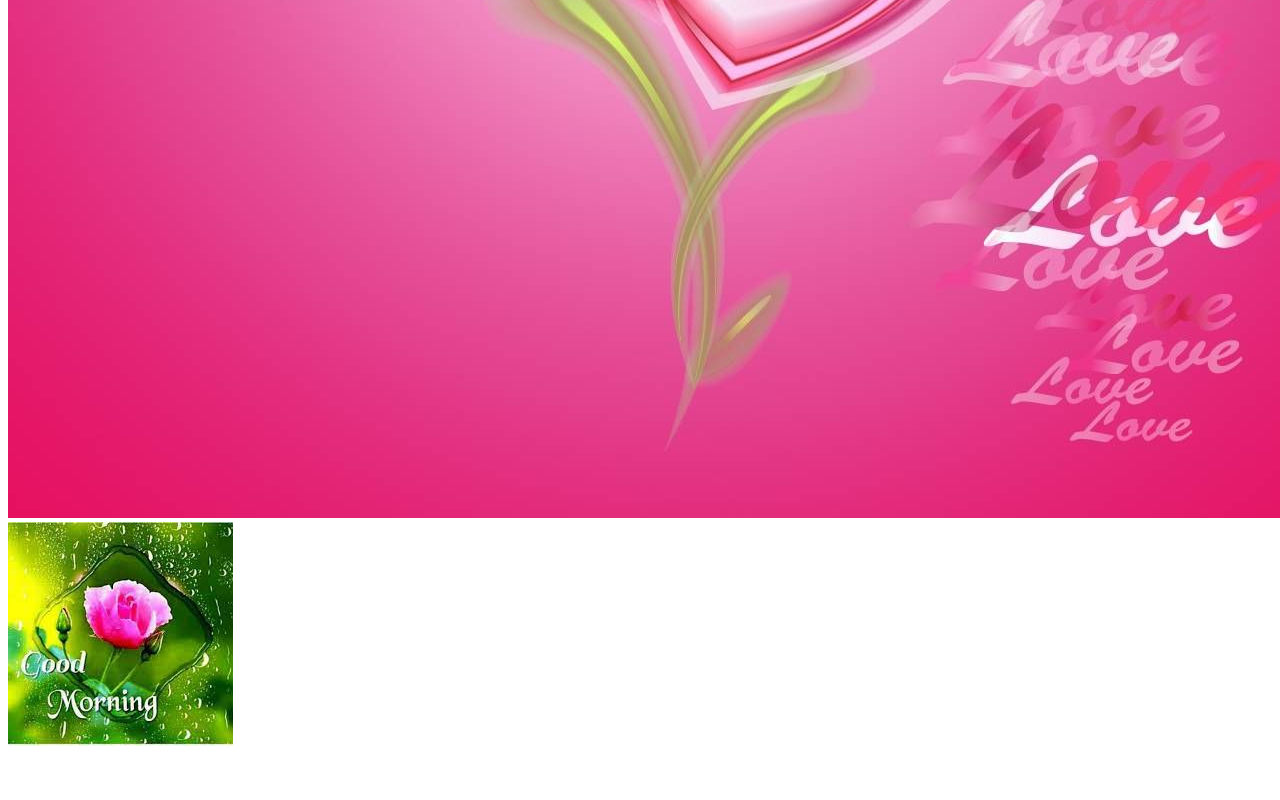
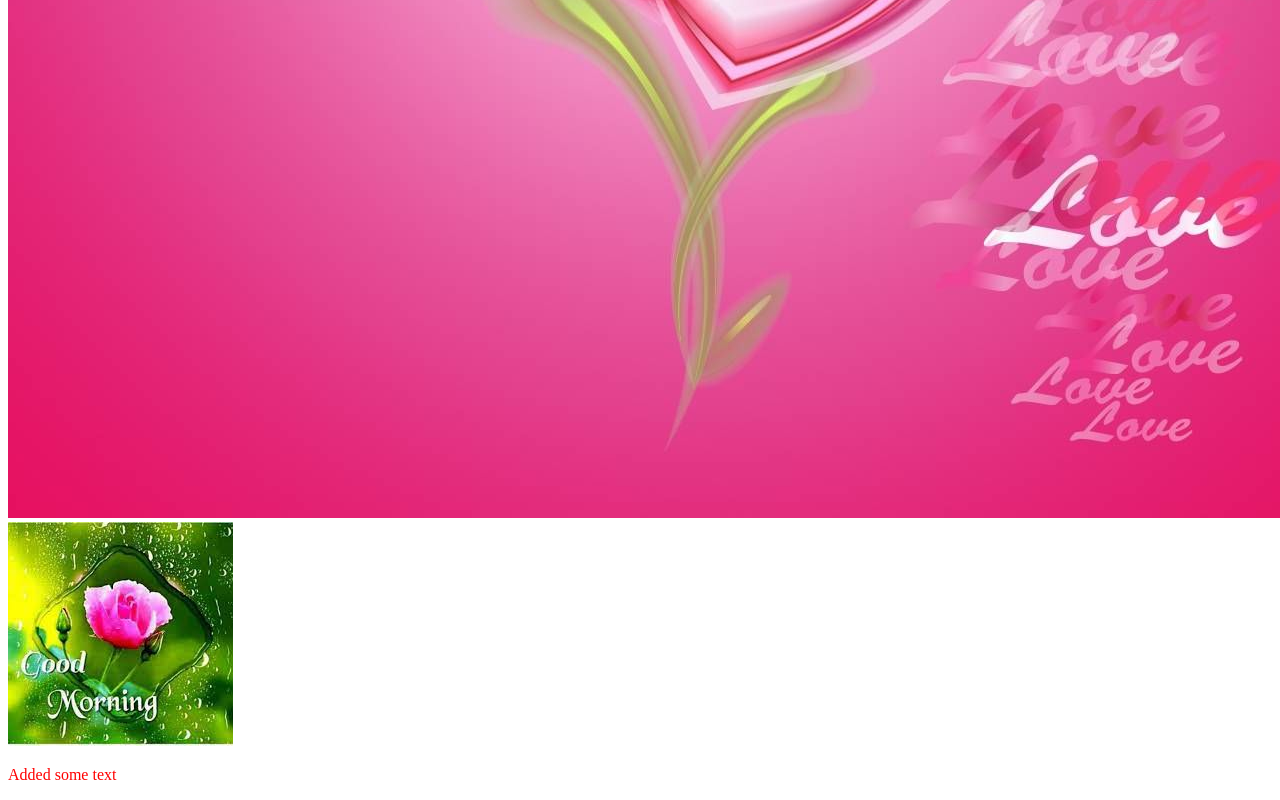
Before and after one commit to bidhan936/my-third-repo, a plain HTML site: page index.html in a window 1280 px wide. Shown: the part 1407-2207 px from the top of the page. Before the commit the page ends 2165 px from the top, so only its background shows below. Drawn offline with Linux system fonts and the light colour scheme.

Commit message:
add text

```diff
--- a/index.html
+++ b/index.html
@@ -14,6 +14,7 @@
     <img src="pic/love.jpg" alt="">
     <img src="nature.jpg" alt="">
     <img src="download.jpg" alt="">
+    <p>Added some text</p>
 </head>
 <body>
 
```
